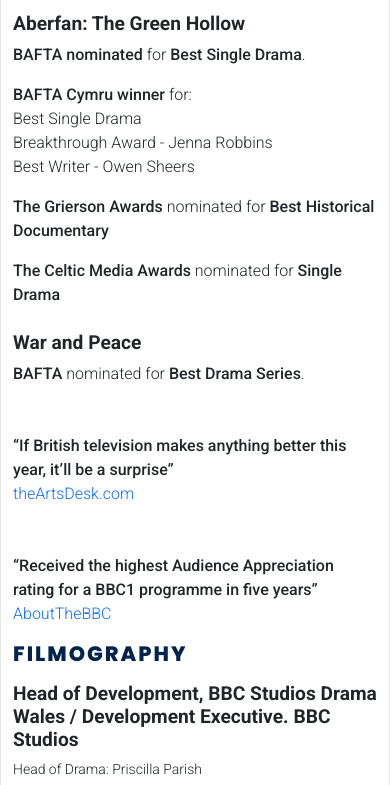
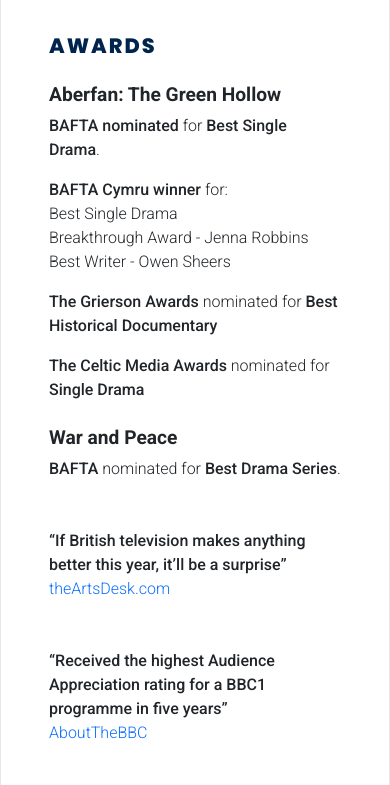
Before and after one commit to RichardWaters82/jennarobbins, a plain HTML site: page index.html in a window 390 px wide. Shown: the part 715-1500 px from the top of the page. Drawn offline with Linux system fonts and the light colour scheme; files whose address does not match are found by name.

Commit message:
updated on mobile

```diff
--- a/index.html
+++ b/index.html
@@ -59,8 +59,21 @@
                     0 41.8px 33.4px rgba(0, 0, 0, 0.086),
                     0 100px 80px rgba(0, 0, 0, 0.12);
                 border-radius: 5px;
-                margin-top: 30px;
-                margin-bottom: 30px;
+                margin-top: 0px;
+                margin-bottom: 0px;
+            }
+
+            /**
+            * Breakpoint: large
+            * Size: ≥992px
+            **/
+            @media (min-width: 992px) {
+
+                .container {
+                    margin-top: 30px;
+                    margin-bottom: 30px;
+                }
+
             }
         </style>
     </head>
@@ -69,7 +82,7 @@
     <body>
 
 
-        <div class="container p-lg-5">
+        <div class="container p-5">
             <!-- Header offset-lg-1 col-lg-8-->
             <div class="row my-5">
                 <div class="col-12 ">
@@ -85,7 +98,7 @@
 
             <!-- Content col-md-3 offset-lg-1 col-lg-3 -->
             <div class="row">
-                <div class="col-12 col-md-4">
+                <div class="col-12 col-md-4 mb-5">
                     <h3>CONTACT</h3>
 
                     <p><i class="bi-envelope-fill"></i> <strong>Email:</strong><br/>
@@ -97,7 +110,7 @@
                     <p><i class="bi-linkedin"></i> <strong>LinkedIn:</strong><br/>
                      <a target="_blank" href="https://www.linkedin.com/in/jenna-robbins-b9200872/">https://www.linkedin.com/in/jenna-robbins-b9200872/</a></p>
 
-                    <h3 class="mt-5">AWARDS</h3>
+                    <h3 class="mt-5 mb-4 mb-md-3">AWARDS</h3>
                     <h4>Aberfan: The Green Hollow</h4>
 
                     <p><strong>BAFTA nominated</strong> for <strong>Best Single Drama</strong>.</p>
@@ -126,7 +139,7 @@
 
                 <!-- Main content col-lg-7 mb-5 -->
                 <div class="col-12 col-md-8">
-                    <h3>FILMOGRAPHY</h3>
+                    <h3 class="mb-4 mb-md-3">FILMOGRAPHY</h3>
 
                     <h4>Head of Development, BBC Studios Drama Wales / Development Executive. BBC Studios</h4>
                     <p class="small">Head of Drama: Priscilla Parish</p>
```
